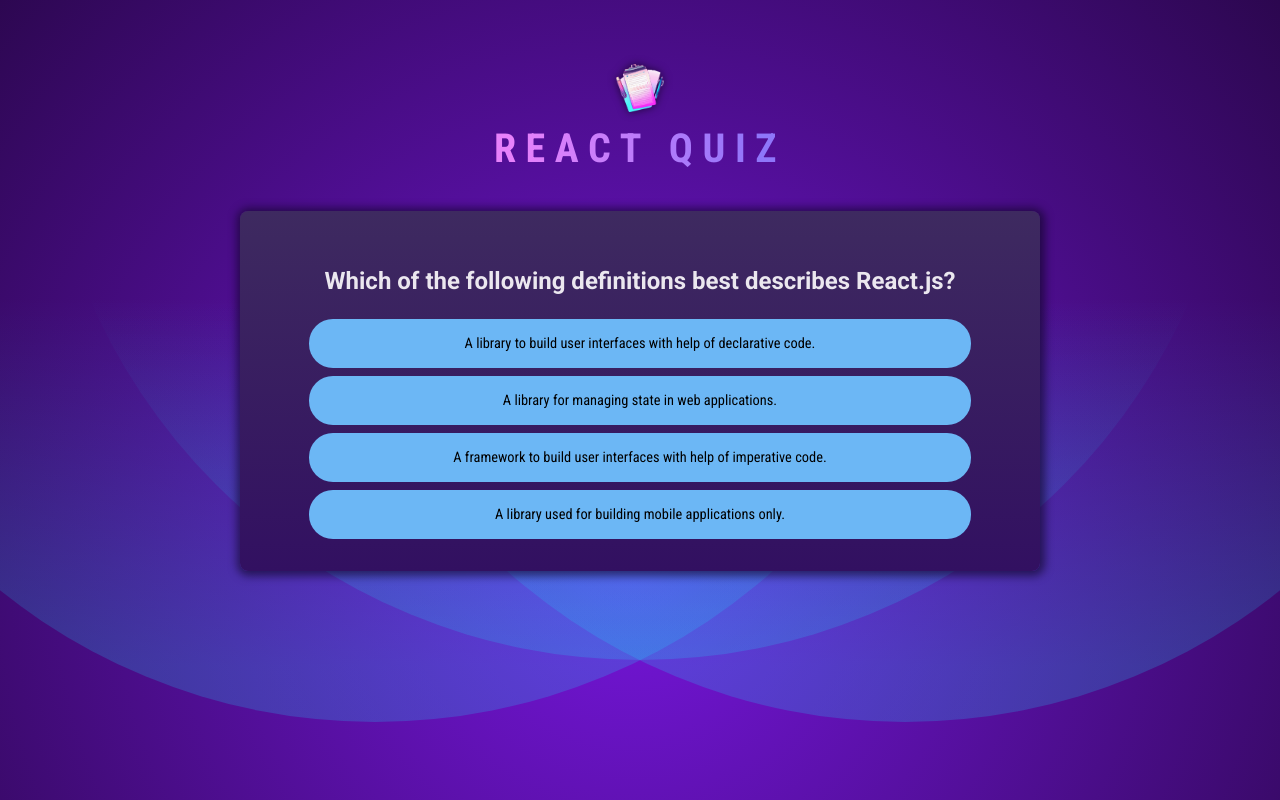
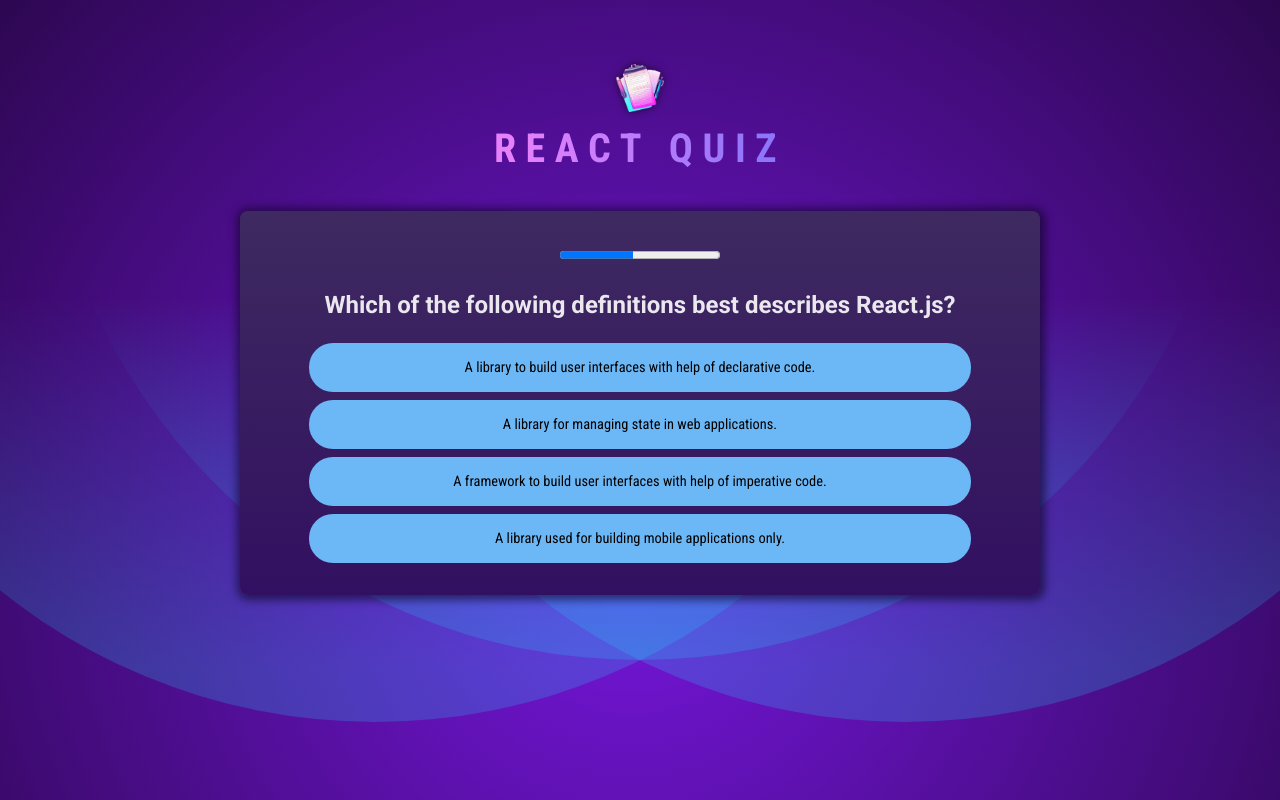
Before and after one commit to GPain2007/React_Quiz, a React (Vite) app: page / in a window 1280 px wide. Built offline with nearby package versions, Linux system fonts and the light colour scheme.

Commit message:
used useCallback for some features

```diff
--- /dev/null
+++ b/src/components/QuestionTimer.jsx
@@ -0,0 +1,19 @@
+import { useState, useEffect } from "react";
+
+export default function QuestionTimer({ timeLeft, onTimeUp }) {
+  const [remainingTime, setRemainingTime] = useState(timeLeft);
+  useEffect(() => {
+    setTimeout(onTimeUp, timeLeft);
+  }, [onTimeUp, timeLeft]);
+
+  useEffect(() => {
+    const interval = setInterval(() => {
+      setRemainingTime((prevTime) => prevTime - 100);
+    }, 100);
+    return () => clearInterval(interval);
+  }, []);
+  // setInterval(() => {
+  //   setRemainingTime((prevTime) => prevTime - 100);}, 100);
+  return <progress id="question-time" max={timeLeft} value={remainingTime} />;
+}
+// Compare this snippet from src/components/Quiz.jsx
--- a/src/components/Quiz.jsx
+++ b/src/components/Quiz.jsx
@@ -1,6 +1,7 @@
-import { useState } from "react";
+import { useState, useCallback } from "react";
 import QUESTIONS from "../../questions.js";
 import QuizComplete from "../assets/quiz-complete.png";
+import QuestionTimer from "./QuestionTimer.jsx";
 
 export default function Quiz() {
   const [userAnswers, setUserAnswers] = useState([]);
@@ -9,11 +10,19 @@
 
   const quizCompleted = activeQuestionIndex === QUESTIONS.length;
 
-  function handleSelectAnswer(selectedAnswer) {
+  const handleSelectAnswer = useCallback(function handleSelectAnswer(
+    selectedAnswer
+  ) {
     setUserAnswers((prevAnswers) => {
       return [...prevAnswers, selectedAnswer];
     });
-  }
+  },
+  []);
+
+  const handleSkip = useCallback(() => {
+    handleSelectAnswer(null);
+  }, [handleSelectAnswer]);
+
   if (quizCompleted) {
     return (
       <div id="summary">
@@ -27,6 +36,7 @@
   return (
     <div id="quiz">
       <div id="questions">
+        <QuestionTimer timeLeft={10000} onTimeUp={handleSkip} />
         <h2>{QUESTIONS[activeQuestionIndex].text}</h2>
         <ul id="answers">
           {QUESTIONS[activeQuestionIndex].answers.map((answer) => (
```
